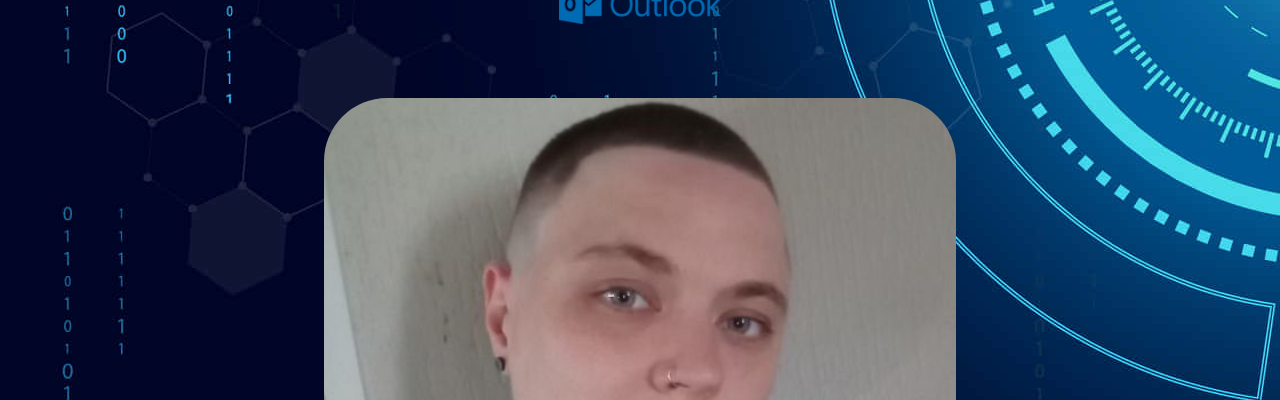
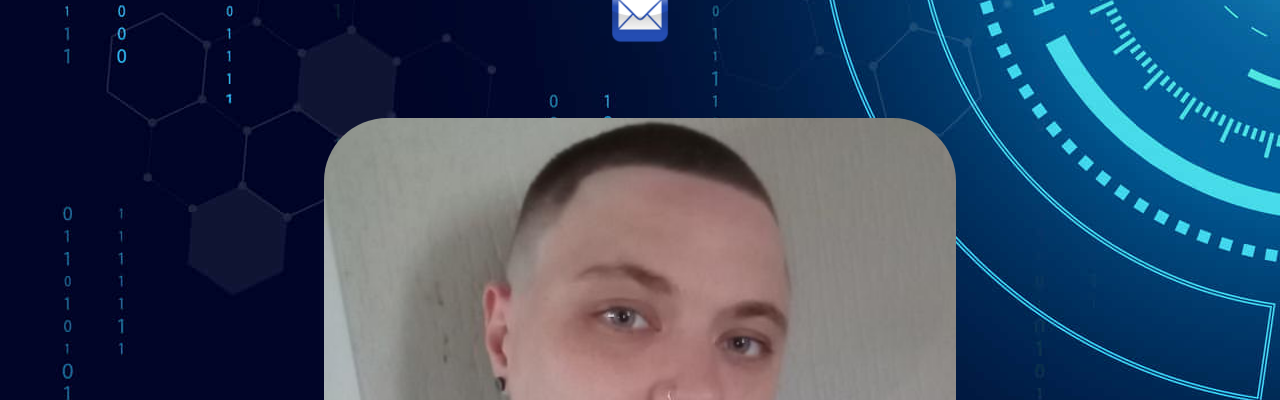
Before and after one commit to KitCrinson/kitsportfolio, a plain HTML site: page contact.html in a window 1280 px wide. Shown: the part 700-1100 px from the top of the page. Drawn offline with Linux system fonts and the light colour scheme.

Commit message:
Add files via upload

```diff
--- a/contact.html
+++ b/contact.html
@@ -28,7 +28,7 @@
 <br>
 <a  href="https://www.facebook.com/profile.php?id=100075269802753" ><img class="logos" height="70px" src="facebook.png" alt="Facebook"></a>
 <br>
-<a class="logos" href="mailto:kitcrinson@gmail.com" ><img height="40px"  src="outlook.png" alt="Email"></a>
+<a class="logos" href="mailto:kitcrinson@gmail.com" ><img height="60px"  src="emailicon.png" alt="Email"></a>
 </div>
 
 <div class="mefade">
```
Also changed, not shown: emailicon.png (added).
